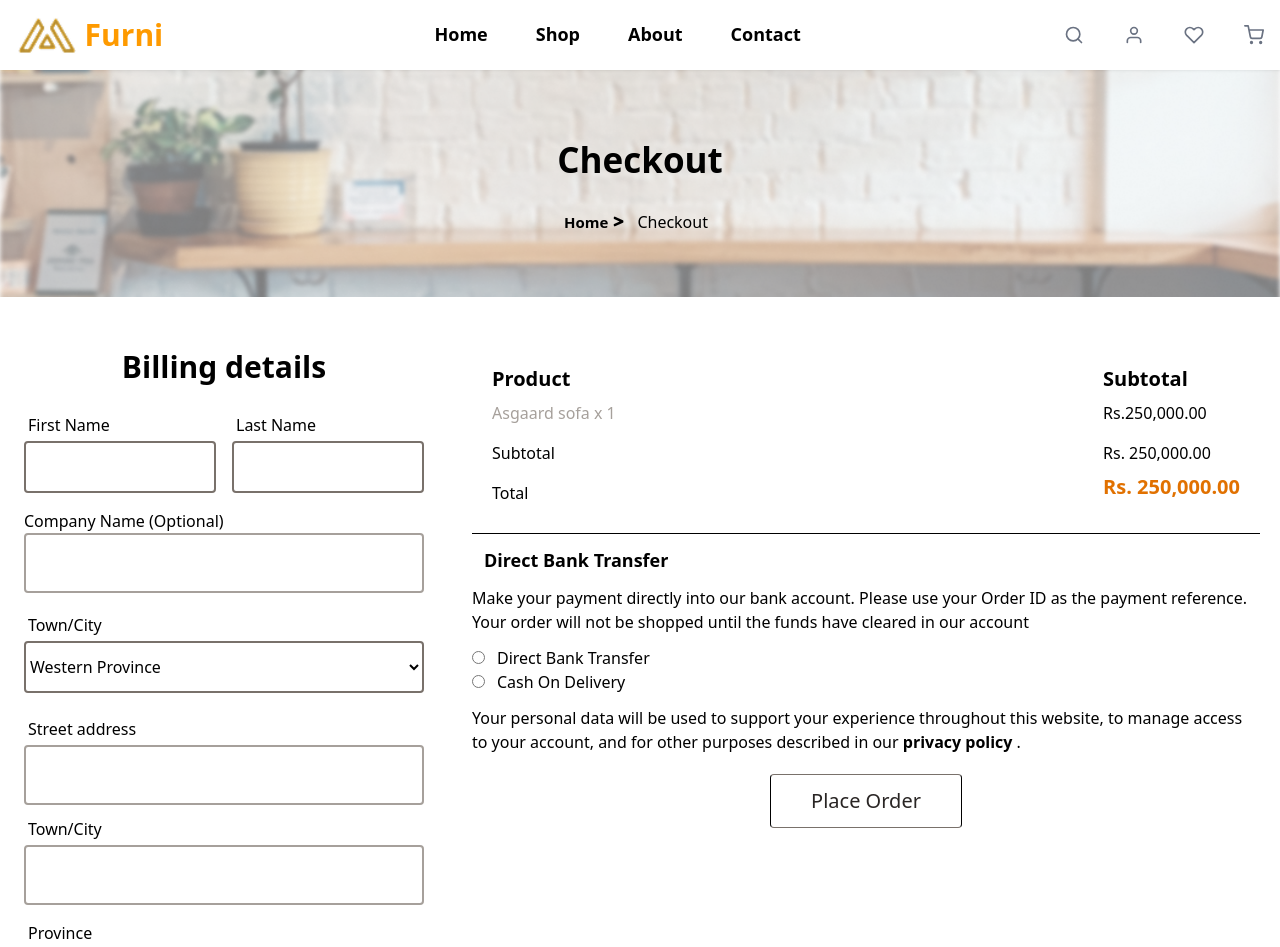
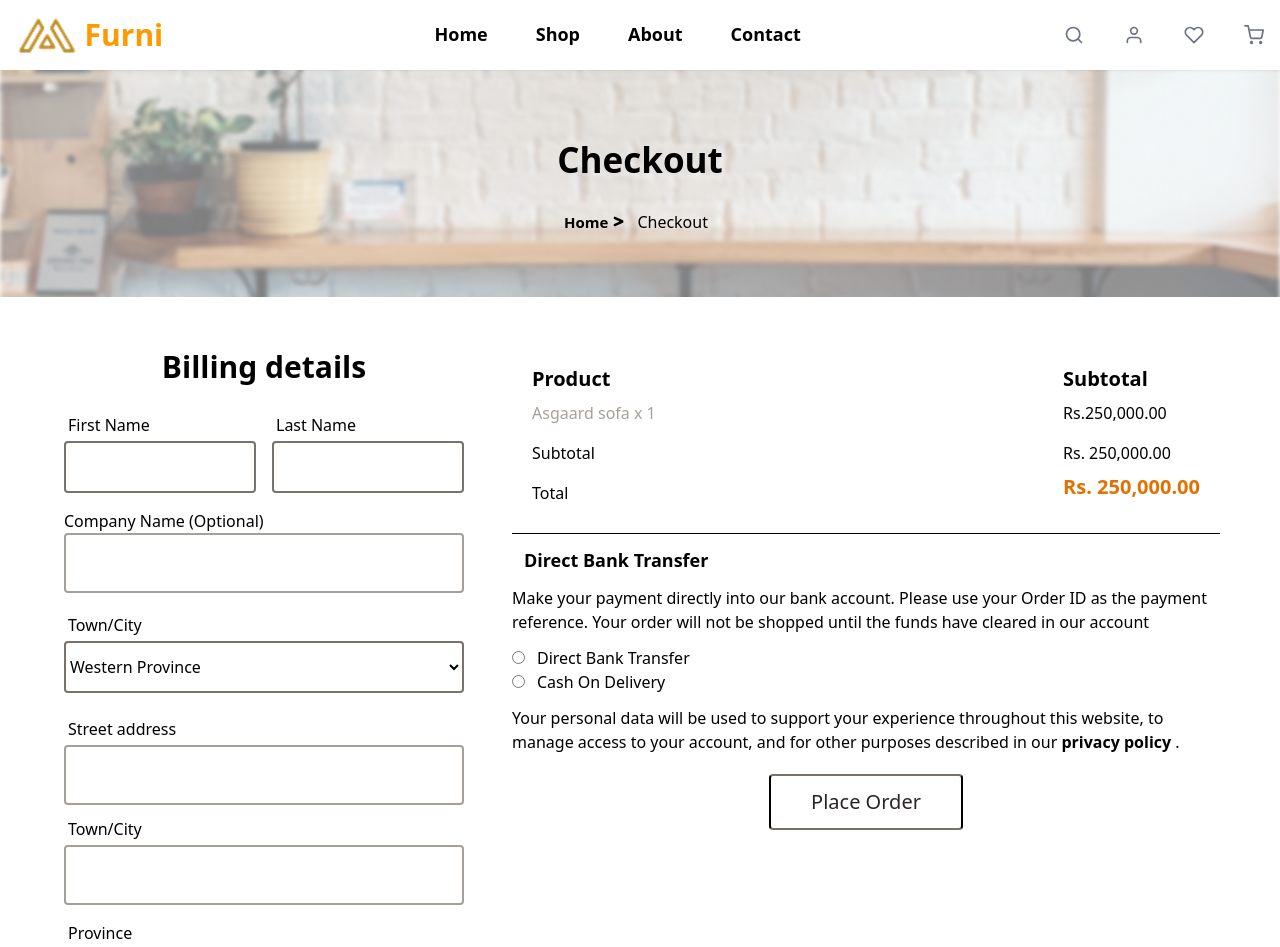
Before and after one commit to olaoluwajf/Furniro-Ecommerce, a React (Vite) app in the folder Farniture/: page /Checkout in a window 1280 px wide. Shown: the top 947 px of the page. Built offline with nearby package versions, Linux system fonts and the light colour scheme.

Commit message:
Add stylling to Checkout component using tailwindcss

```diff
--- a/Farniture/src/Components/Checkout.jsx
+++ b/Farniture/src/Components/Checkout.jsx
@@ -5,7 +5,7 @@ const Checkout = () => {
   return (
     <div >
         <Hero PageName='Checkout'/>
-        <div className='justify-center flex flex-col md:flex-row lg:flex-row xl:flex-row gap-5 p-2 mt-5 '>
+        <div className='justify-center flex flex-col md:flex-row lg:flex-row xl:flex-row gap-5 p-2 mt-5 m-10'>
           <div className='side1 m-2 gap-5 '>
             <h1 className='text-3xl font-bold flex text-center gap-2 m-4 justify-center'>Billing details</h1>
             <div className='flex flex-col md:flex-row lg:flex-row xl:flex-row '>
@@ -87,7 +87,7 @@ const Checkout = () => {
             <p>Make your payment directly into our bank account. Please use your Order ID as the payment reference. Your order will not be shopped until the funds have cleared in our account</p>
 
             <ol className='mt-3 mb-3'>
-               <input type="radio" value='Direct Bank Transfer' name='Direct Bank Transfer' className=''/>
+               <input type="radio" value='Direct Bank Transfer' name='Direct Bank Transfer' className='p-2'/>
                <label className='p-3' htmlFor="">Direct Bank Transfer</label> <br />
                <input type="radio"  value='Cash On Delivery'/>
                <label className='p-3'htmlFor="" >Cash On Delivery</label>
@@ -95,11 +95,10 @@ const Checkout = () => {
             <p>Your personal data will be used to support your experience throughout this website, to manage access to your account, and for other purposes described in our <span className='font-black'>privacy policy</span> .</p>
 
             <div className='justify-center text-center'>
-              <button className='border py-3 px-10 rounded text-stone-800 text-xl border-x-black border-stone-500 cursor-pointer mt-5 hover:bg-amber-50 ' type='submit'>
+              <button className='border-2 py-3 px-10 rounded text-stone-800 text-xl border-x-black border-stone-500 cursor-pointer mt-5 hover:bg-amber-50 ' type='submit'>
               Place Order
             </button>
             </div>
-
           </div>
 
         </div>
```
